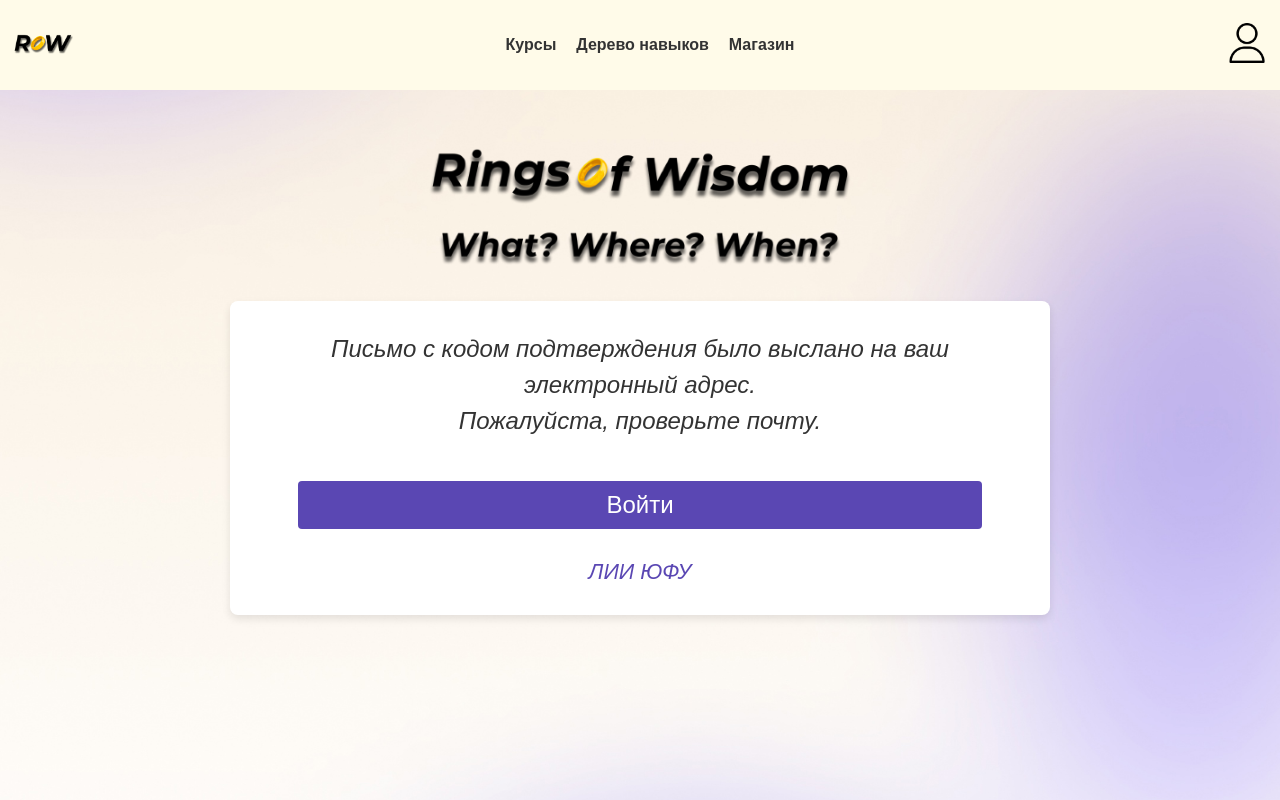
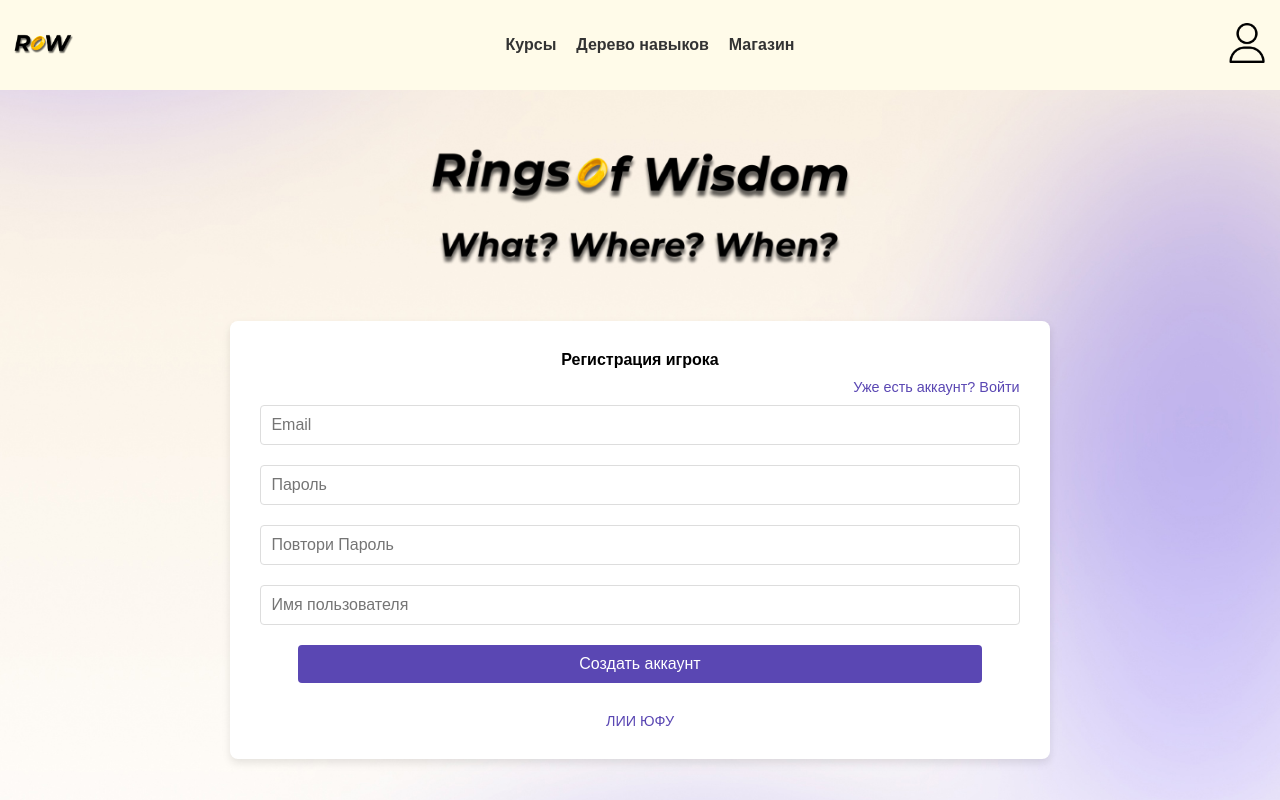
Before and after one commit to NikolyaTruLaLaLa/RingsOfWisdom, a React (Vite) app in the folder frontend/ringsOfWisdom/: page / in a window 1280 px wide. Built offline with nearby package versions, Linux system fonts and the light colour scheme.

Commit message:
added registration page

```diff
--- a/frontend/ringsOfWisdom/src/App.jsx
+++ b/frontend/ringsOfWisdom/src/App.jsx
@@ -8,6 +8,7 @@ import Wp from './pages/WP';
 import Skillstree from './pages/Skillstree';
 import Strongformstree from './pages/Strongformstree';
 import Emailverif from './pages/Emailverif';
+import Registation from './pages/Registration';
 
 function App() {
   const [count, setCount] = useState(0)
@@ -20,7 +21,8 @@ function App() {
       {/*<Wp />*/}
       {/*<Skillstree />*/}
       {/*<Strongformstree />*/}
-      <Emailverif/>
+      {/*<Emailverif/>*/}
+      <Registation />
 
     </>
   )
--- /dev/null
+++ b/frontend/ringsOfWisdom/src/assets/style/style_registration.css
@@ -0,0 +1,155 @@
+* {
+    margin: 0;
+    padding: 0;
+    box-sizing: border-box;
+    font-family: Arial, sans-serif;
+}
+
+.container {
+    text-align: center;
+    display: flex;
+    flex-direction: column;
+    align-items: center;
+    margin-top: 20%;
+}
+/* Экстрабольшие девайсы (большие десктопы, >= 1200px) */
+@media (min-width: 1200px) {
+    .container{
+
+        text-align: center;
+        display: flex;
+        flex-direction: column;
+        align-items: center;
+        margin-top: 0.1%;
+
+    }
+}
+
+
+.logom {
+    width: 450px;
+    height: auto;
+    max-width: 80%;
+    margin-bottom: 2%;
+    margin-top: 20%;
+
+}
+/* Экстрабольшие девайсы (большие десктопы, >= 1200px) */
+@media (min-width: 1024px) {
+    .logom {
+        width: 450px;
+        height: auto;
+        max-width: 80%;
+        margin-bottom: 2%;
+        margin-top: 0.1%;
+
+    }
+}
+
+h2 {
+    font-size: 1.5em;
+    color: #333;
+    margin-bottom: 20px;
+    font-style: italic;
+}
+
+.registration-box {
+    margin-top: 20px;
+    background-color: #fff;
+    padding: 30px;
+    width: 80%;
+    max-height: 80%;
+    border-radius: 8px;
+    box-shadow: 0 4px 8px rgba(0, 0, 0, 0.1);
+    margin-bottom: 3%;
+}
+
+form label {
+    display: block;
+    font-weight: bold;
+
+}
+
+.enter-account {
+    font-size: 0.9em;
+    color: #5a47b3;
+    float: right;
+    text-decoration: none;
+    margin-top: 10px;
+    transition: transform 0.3s ease;
+
+}
+
+.enter-account:hover {
+    text-decoration:none;
+    transform: scale(1.05);
+}
+.enter-account::before {
+    content: "Уже есть аккаунт? ";
+  }
+
+input[type="email"],
+input[type="name"] {
+    width: 100%;
+    padding: 10px;
+    margin-top: 10px;
+    margin-bottom: 10px;
+    border: 1px solid #ddd;
+    border-radius: 4px;
+    font-size: 1em;
+}
+input[type="password"]{
+    width: 100%;
+    padding: 10px;
+    margin-top: 10px;
+    margin-bottom: 10px;
+    border: 1px solid #ddd;
+    border-radius: 4px;
+    font-size: 1em;
+}
+/*.password-control {
+	position: absolute;
+	top: 11px;
+	right: 6px;
+	display: inline-block;
+	width: 20px;
+	height: 20px;
+	background: eye.png 0 0 no-repeat;
+}
+.password-control.view {
+	background: hide.png 0 0 no-repeat;
+}*/
+
+button {
+    width: 90%;
+    padding: 10px;
+    background-color: #5a47b3;
+    color: #fff;
+    border: none;
+    border-radius: 4px;
+    font-size: 1em;
+    cursor: pointer;
+    margin-top: 10px;
+    margin-bottom: 10px;
+    transition: transform 0.3s ease;
+
+}
+button:hover {
+    background-color: #5a47b3;
+    transform: scale(1.05);
+}
+
+/* Ссылка на ЛИИ ЮФУ */
+.liu {
+    display: block;
+    margin-top: 20px;
+    font-size: 0.9em;
+    color: #5a47b3;
+    text-decoration: none;
+    transition: transform 0.3s ease;
+}
+
+.liu:hover {
+    text-decoration: none;
+    transform: scale(1.05);
+}
--- /dev/null
+++ b/frontend/ringsOfWisdom/src/pages/Registration.jsx
@@ -0,0 +1,28 @@
+import logom from"./../assets/images/logo.png";
+import './../assets/style/style_registration.css';
+const Registation = () => {
+    return (
+    <div className="container">
+        <img src={logom} alt="Логотип Rings of Wisdom" className="logom"/>
+
+        <div className="registration-box">
+            <form>
+                <label>Регистрация игрока</label>
+                <a href="#" className="enter-account">Войти</a>
+
+                <input type="email" placeholder="Email" required/>
+                <input type="password" placeholder="Пароль" required/>
+                <input type="password" placeholder="Повтори Пароль" required/>
+                <input type="name" placeholder="Имя пользователя" required/>
+
+
+
+                <button onClick="document.location='#menu'" type="submit">Создать аккаунт</button>
+            </form>
+
+            <a href="https://vk.com/lig_sfedu" className="liu">ЛИИ ЮФУ</a>
+        </div>
+    </div> );
+}
+
+export default Registation;
```
